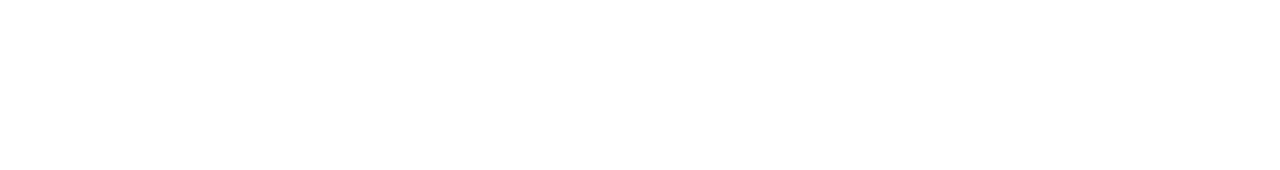
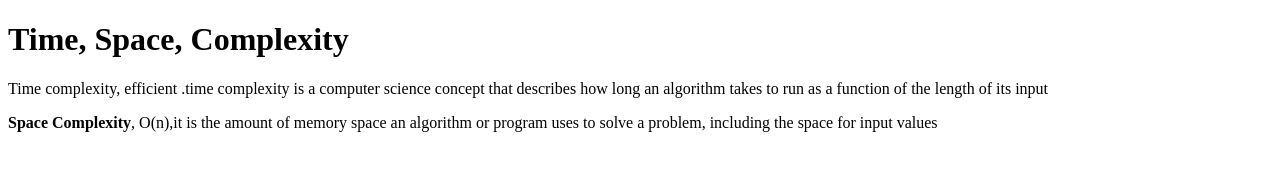
Before and after one commit to acciojob/time-and-space-complexity-Shuvam-Jena, a website: page main.html in a window 1280 px wide. Drawn offline with Linux system fonts and the light colour scheme.

Commit message:
created a submission

```diff
--- a/main.html
+++ b/main.html
@@ -8,6 +8,9 @@
 
 <body>
 	<!-- the entire body must be written by student -->
+	<h1>Time, Space, Complexity</h1>
+	<p>Time complexity, efficient .time complexity is a computer science concept that describes how long an algorithm takes to run as a function of the length of its input</p>
+	<p> <b>Space Complexity</b>, O(n),it is the amount of memory space an algorithm or program uses to solve a problem, including the space for input values</p>
     <script type="text/javascript" src="./script.js">
 </script>
 
```
